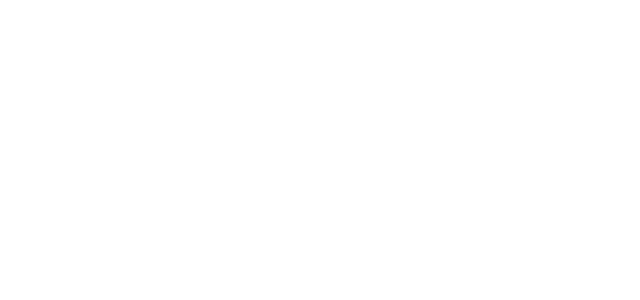
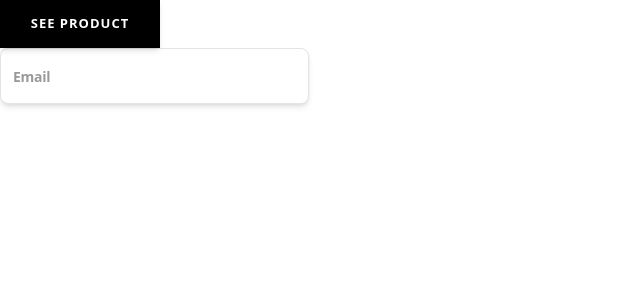
Before and after one commit to Youmnaelzany/audiophile-ecommerce-website-25, a Next.js app: page / in a window 1280 px wide. Shown: the top 300 px of the page, without its empty margins (0-640 px from the left). Built offline with nearby package versions, Linux system fonts and the light colour scheme.

Commit message:
Enhance layout with new input and button components; update input styles and add grey color to Tailwind config

```diff
--- a/src/app/layout.tsx
+++ b/src/app/layout.tsx
@@ -19,7 +19,7 @@
   children: React.ReactNode;
 }>) {
   return (
-    <html lang="en">
+    <html lang="en" suppressHydrationWarning>
       <body
         className={`${manrope.variable} m-0 p-0 box-border antialiased`}
       >
--- a/src/app/page.tsx
+++ b/src/app/page.tsx
@@ -1,6 +1,11 @@
+import { Button } from "@/components/ui/button";
+import { Input } from "@/components/ui/input";
 
 export default function Home() {
   return (
-    <main className=""></main>
+    <main className="">
+      <Button variant={"destructive"}>See Product</Button>
+      <Input type="email" placeholder="Email" />
+    </main>
   );
 }
--- a/src/components/ui/input.tsx
+++ b/src/components/ui/input.tsx
@@ -8,7 +8,7 @@
       <input
         type={type}
         className={cn(
-          "flex h-9 w-full rounded-md border border-input bg-transparent px-3 py-1 text-base shadow-sm transition-colors file:border-0 file:bg-transparent file:text-sm file:font-medium file:text-foreground placeholder:text-muted-foreground focus-visible:outline-none focus-visible:ring-1 focus-visible:ring-ring disabled:cursor-not-allowed disabled:opacity-50 md:text-sm",
+          "flex h-14 w-[17.5rem] md:w-[19.3125rem] rounded-lg border border-gray active:border-orange bg-white px-3 py-1 text-sm placeholder:text-black/40 font-bold leading-normal tracking-[-0.01563rem] text-black shadow-md transition-colors hover:border-orange outline-none",
           className
         )}
         ref={ref}
--- a/tailwind.config.ts
+++ b/tailwind.config.ts
@@ -16,6 +16,7 @@
 			'white': '#FFFFFF',
 			'off-white': '#FAFAFA',
 			'light-grey': '#F1F1F1',
+			'grey': '#CFCFCF',
 		},
   	extend: {
   		colors: {
```
